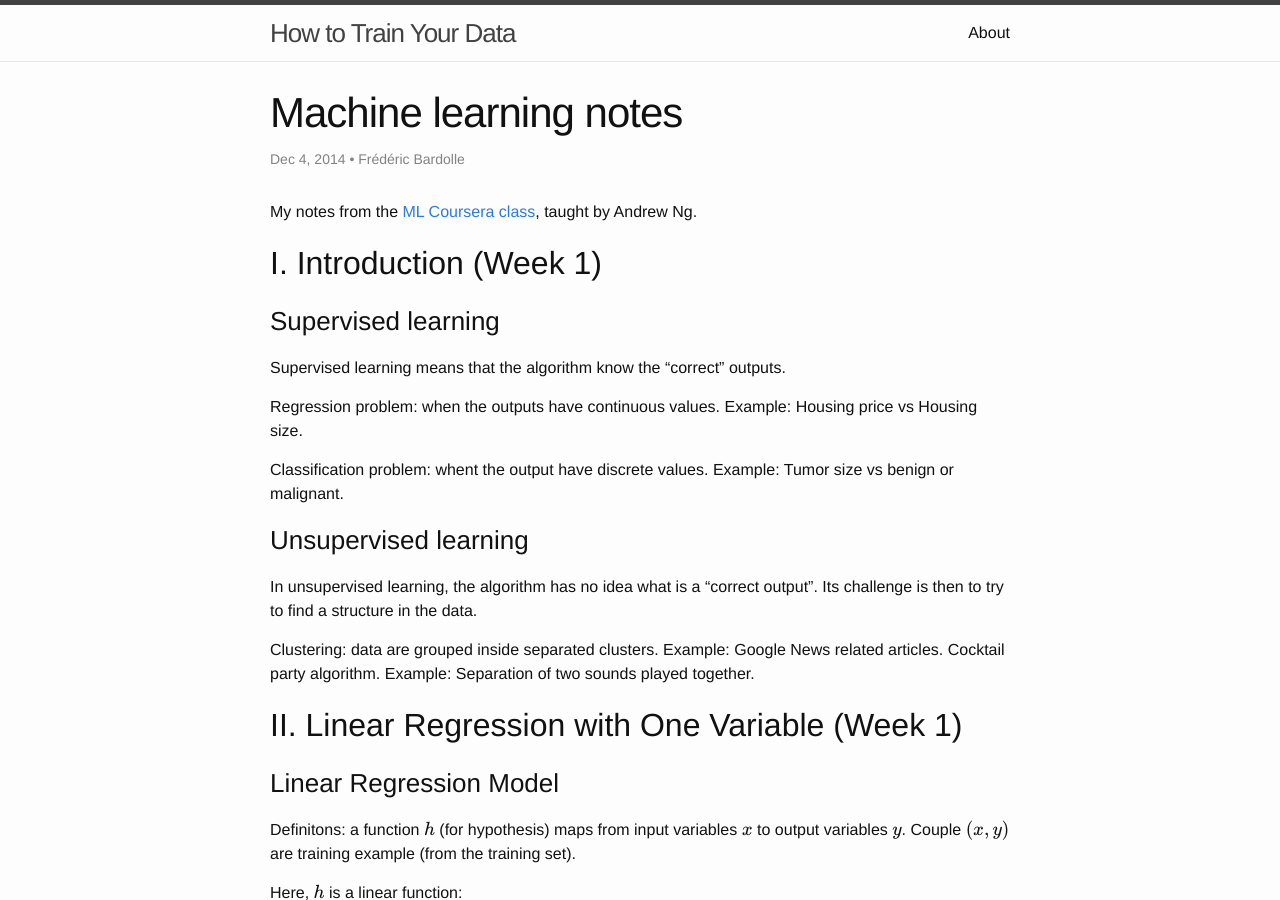
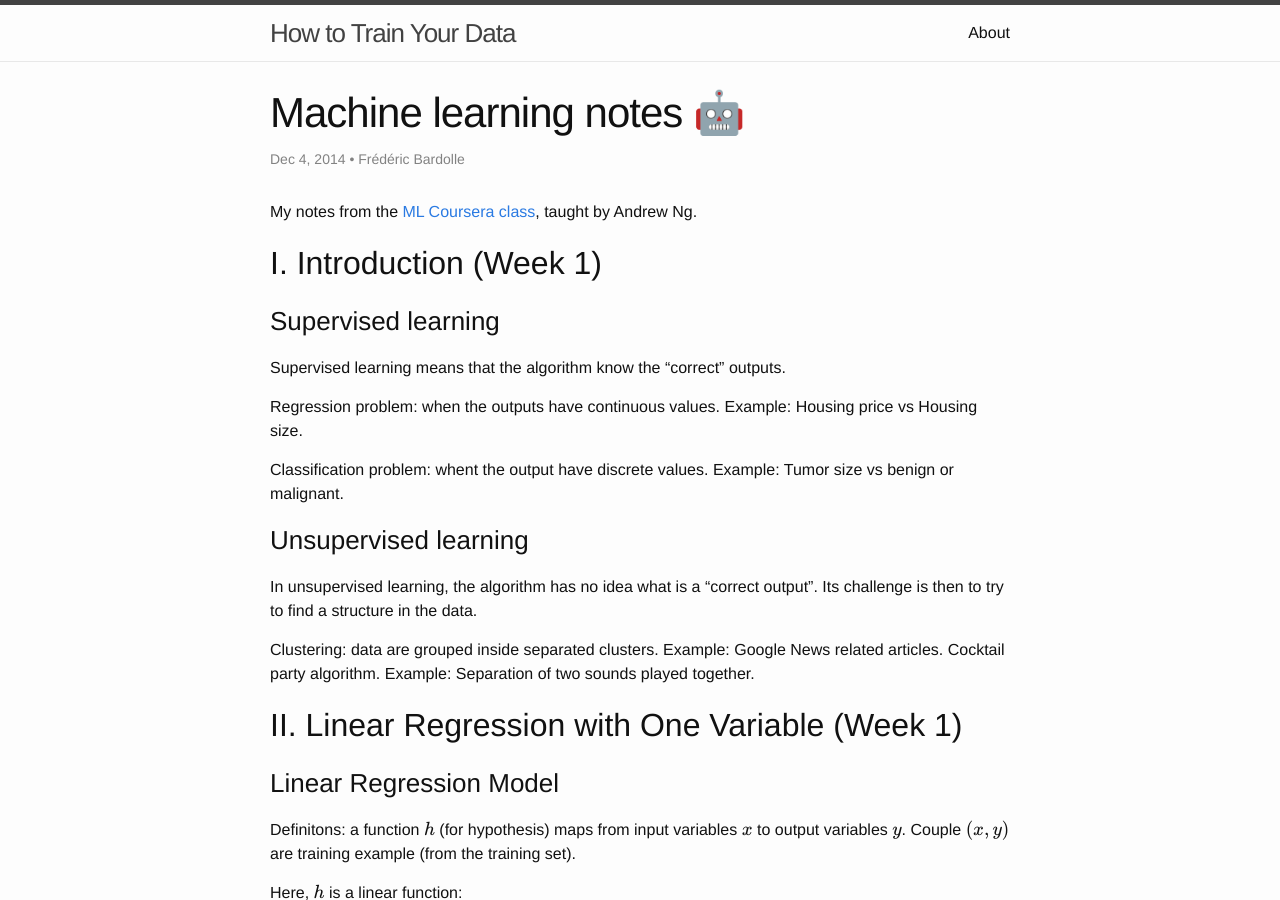
Before and after one commit to seiteta/seiteta.github.io_old, a Jekyll site: the page built from _posts/2014-12-04-machine-learning-notes.md, in a window 1280 px wide and 900 px high. Built offline with Jekyll 4.4.1, drawn with Linux system fonts in a browser that asks for light colours; formulas are drawn with MathJax 3.

```diff
--- a/_posts/2014-12-04-machine-learning-notes.md
+++ b/_posts/2014-12-04-machine-learning-notes.md
@@ -1,7 +1,7 @@
 ---
 layout: post
 permalink: /ml-notes.html
-title: Machine learning notes
+title: Machine learning notes 🤖
 author: Frédéric Bardolle
 ---
 
```
